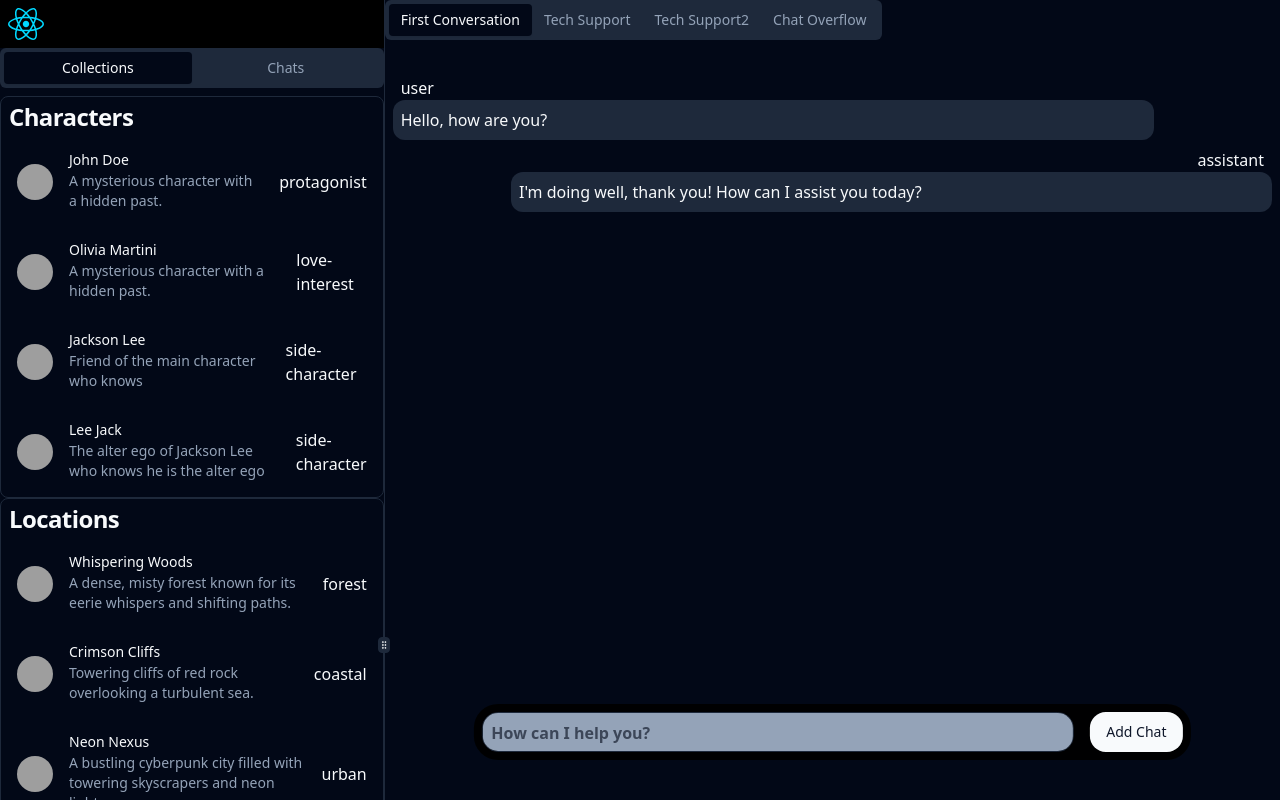
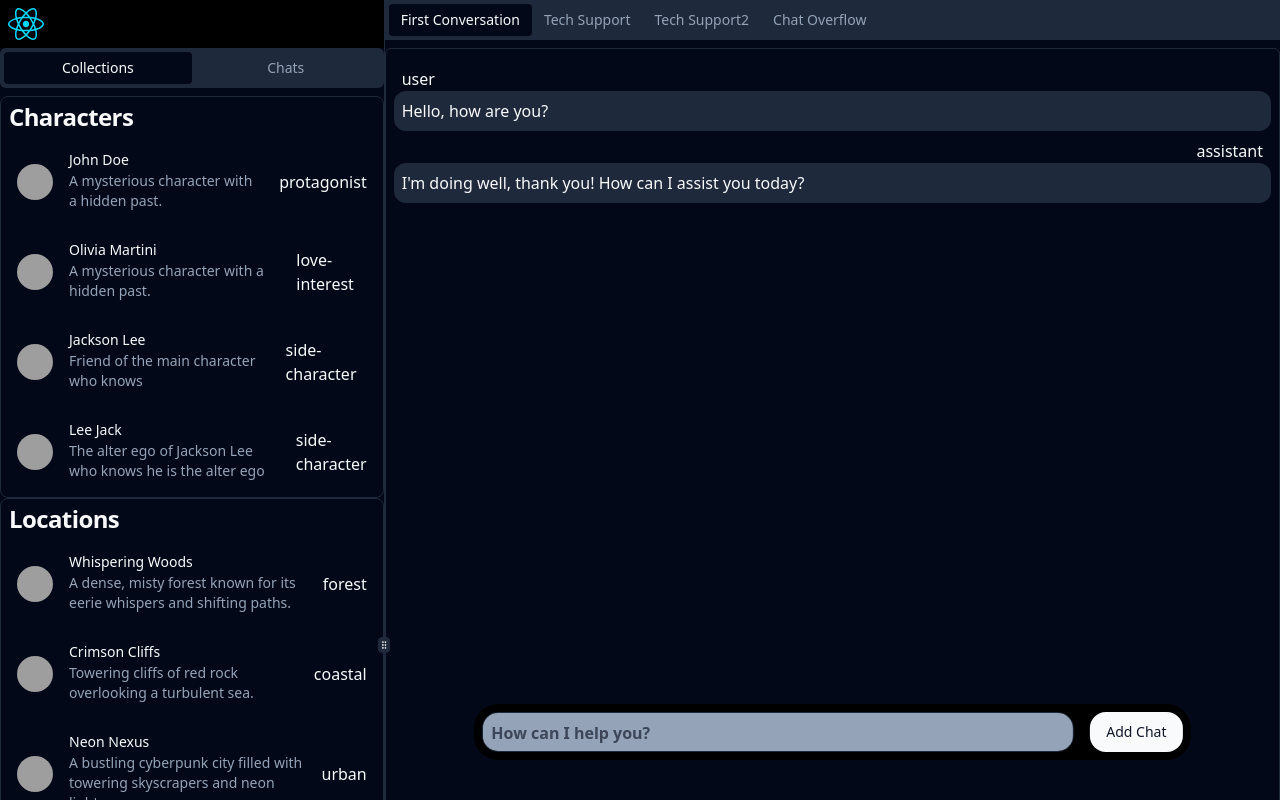
Before and after one commit to Faylfire/fragment-enhanced-ai-assistant, a React (Vite) app: page / in a window 1280 px wide. Shown: the top 800 px of the page. Built offline with nearby package versions, Linux system fonts and the light colour scheme; grey boxes are pictures that could not be loaded.

Commit message:
Added ScrollArea from shadcn
- Added ScollArea from shadcn for AI Chat interface
- Affixed TabList for Chatarea to the top so that scrolling does not remove it using tailwindcss {sticky top-0 z-10}
- Aligned Tablist to the left
- Added divs in ChatTabs.tsx for ScrollArea to display properly

```diff
--- a/package.json
+++ b/package.json
@@ -12,6 +12,7 @@
   "dependencies": {
     "@radix-ui/react-avatar": "^1.1.0",
     "@radix-ui/react-icons": "^1.3.0",
+    "@radix-ui/react-scroll-area": "^1.1.0",
     "@radix-ui/react-slot": "^1.1.0",
     "@radix-ui/react-tabs": "^1.1.0",
     "class-variance-authority": "^0.7.0",
--- a/src/components/ChatArea/ChatArea.tsx
+++ b/src/components/ChatArea/ChatArea.tsx
@@ -109,7 +109,7 @@
 
   return (
     <div className="chat-area relative h-screen">
-        <div className="h-full overflow-y-auto">
+        <div className="h-screen">
           <ChatTabs chatList={chatList} />
         </div>
         <div className="absolute bottom-10 w-[80%] bg-black/95 text-background rounded-3xl p-2 flex justify-around gap-4 left-1/2 -translate-x-1/2">
--- a/src/components/ChatArea/ChatTabs.tsx
+++ b/src/components/ChatArea/ChatTabs.tsx
@@ -3,28 +3,36 @@
 //import TopicList from './TopicList';
 import { Tabs, TabsContent, TabsList, TabsTrigger } from "@/components/ui/tabs"
 import { ChatList, ChatMessage, ChatEntry } from '@/types/types';
+import { ScrollArea , ScrollBar} from "@/components/ui/scroll-area"
 
 
 
 function ChatTabs({chatList, ...props}: {chatList:ChatList}) {
   return (
-    <Tabs defaultValue={chatList[0].id} className="w-full">
-         <TabsList >
+    <Tabs defaultValue={chatList[0].id} className="w-full h-screen flex flex-col">
+         <TabsList className="sticky top-0 z-10 items-center justify-start rounded-none">
             {chatList.map((chat: ChatEntry)=>{
                 return <TabsTrigger key={chat.id} value={chat.id}>{chat.chatTitle}</TabsTrigger>
             })}
         </TabsList>
         {chatList.map((chat:ChatEntry)=>{
-            return (<TabsContent className="pb-[150px] pt-[20px]" key={`chatContent-${chat.id}`} value={chat.id}>
+            return (
+              <TabsContent className="h-full" key={`chatContent-${chat.id}`} value={chat.id}>
+                <ScrollArea className="h-screen rounded-md border">
+                  <div className="pb-[150px] pt-[10px]">
                     {chat.chatContent.map((line:ChatMessage, index:number)=>{
                         return (
-                      <div className={`m-2 max-w-[85%] ${line.role!=='user'?'ml-auto':'mr-auto'}`} key={`${chat.id}-${index}`}>
+                          <div className={`m-2`} key={`${chat.id}-${index}`}>
                             <p className={`px-2 ${line.role!=='user'?'text-right':'text-left'}`}>{`${line.role}`}</p>
                             <p className='p-2 rounded-xl bg-muted'>{`${line.content}`}</p>
                           </div>
                         )
                     })}
-                </TabsContent>)
+                  </div>
+                <ScrollBar orientation="vertical" />
+                </ScrollArea>
+              </TabsContent>
+            )
         })}
     </Tabs>
   );
--- a/src/components/LeftPanel/CollectionCard.tsx
+++ b/src/components/LeftPanel/CollectionCard.tsx
@@ -150,6 +150,14 @@
   }
 ]
 
+const collection = {}
+
+
+/* Obtain sorted version of a set for iteration
+const wordSet = new Set(['banana', 'apple', 'cherry', 'date']);
+const sortedWords = [...wordSet].sort();
+
+*/
 
 export default function CollectionCard(){
 
--- /dev/null
+++ b/src/components/ui/scroll-area.tsx
@@ -0,0 +1,46 @@
+import * as React from "react"
+import * as ScrollAreaPrimitive from "@radix-ui/react-scroll-area"
+
+import { cn } from "@/lib/utils"
+
+const ScrollArea = React.forwardRef<
+  React.ElementRef<typeof ScrollAreaPrimitive.Root>,
+  React.ComponentPropsWithoutRef<typeof ScrollAreaPrimitive.Root>
+>(({ className, children, ...props }, ref) => (
+  <ScrollAreaPrimitive.Root
+    ref={ref}
+    className={cn("relative overflow-hidden", className)}
+    {...props}
+  >
+    <ScrollAreaPrimitive.Viewport className="h-full w-full rounded-[inherit]">
+      {children}
+    </ScrollAreaPrimitive.Viewport>
+    <ScrollBar />
+    <ScrollAreaPrimitive.Corner />
+  </ScrollAreaPrimitive.Root>
+))
+ScrollArea.displayName = ScrollAreaPrimitive.Root.displayName
+
+const ScrollBar = React.forwardRef<
+  React.ElementRef<typeof ScrollAreaPrimitive.ScrollAreaScrollbar>,
+  React.ComponentPropsWithoutRef<typeof ScrollAreaPrimitive.ScrollAreaScrollbar>
+>(({ className, orientation = "vertical", ...props }, ref) => (
+  <ScrollAreaPrimitive.ScrollAreaScrollbar
+    ref={ref}
+    orientation={orientation}
+    className={cn(
+      "flex touch-none select-none transition-colors",
+      orientation === "vertical" &&
+        "h-full w-2.5 border-l border-l-transparent p-[1px]",
+      orientation === "horizontal" &&
+        "h-2.5 flex-col border-t border-t-transparent p-[1px]",
+      className
+    )}
+    {...props}
+  >
+    <ScrollAreaPrimitive.ScrollAreaThumb className="relative flex-1 rounded-full bg-border" />
+  </ScrollAreaPrimitive.ScrollAreaScrollbar>
+))
+ScrollBar.displayName = ScrollAreaPrimitive.ScrollAreaScrollbar.displayName
+
+export { ScrollArea, ScrollBar }
```
Also changed, not shown: 1 other file (tests, documents, lock files or other folders). Lines whose indentation alone changed are shown as unchanged.
